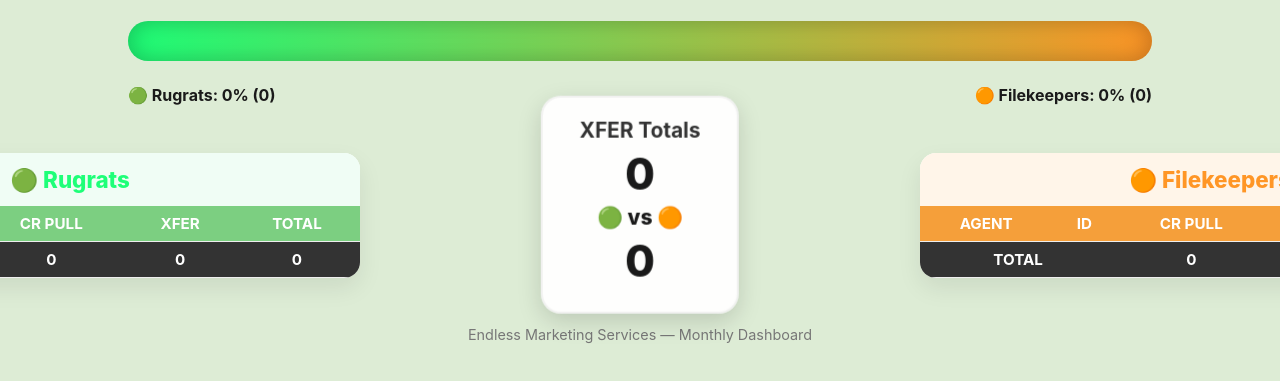
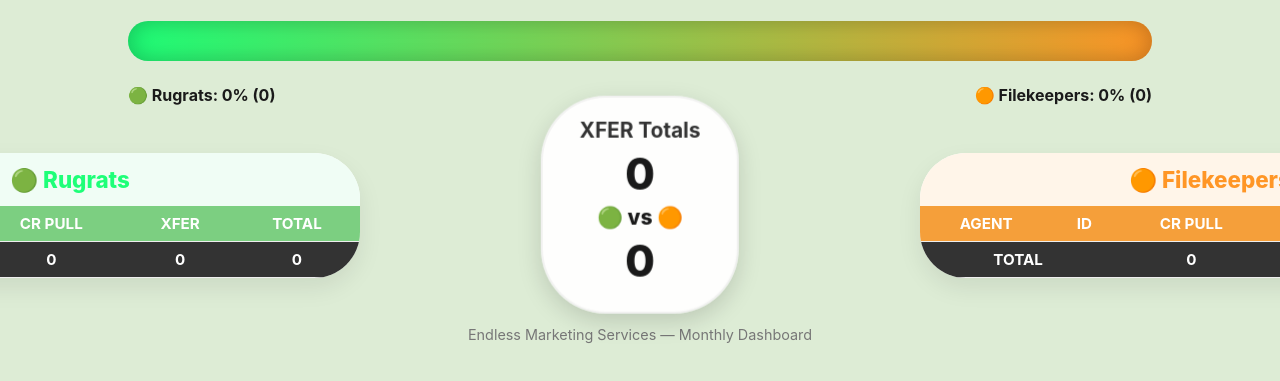
Before and after one commit to Innerbattles/Monthly-1, a plain HTML site: page index.html in a window 1280 px wide. Shown: the part 91-472 px from the top of the page. Drawn offline with Linux system fonts and the light colour scheme; no server answers.

Commit message:
Update index.html

```diff
--- a/index.html
+++ b/index.html
@@ -84,7 +84,7 @@
   .team {
     flex: 1;
     background: #fff;
-    border-radius: 16px;
+    border-radius: 46px;
     box-shadow: 0 10px 25px rgba(0,0,0,0.08);
     overflow: hidden;
     min-width: 580px;
@@ -142,7 +142,7 @@
     left: 50%;
     transform: translate(-50%, -55%);
     background: rgba(255,255,255,0.95);
-    border-radius: 20px;
+    border-radius: 65px;
     padding: 1.3rem 2.3rem;
     text-align: center;
     box-shadow: 0 8px 25px rgba(0,0,0,0.15);
```
